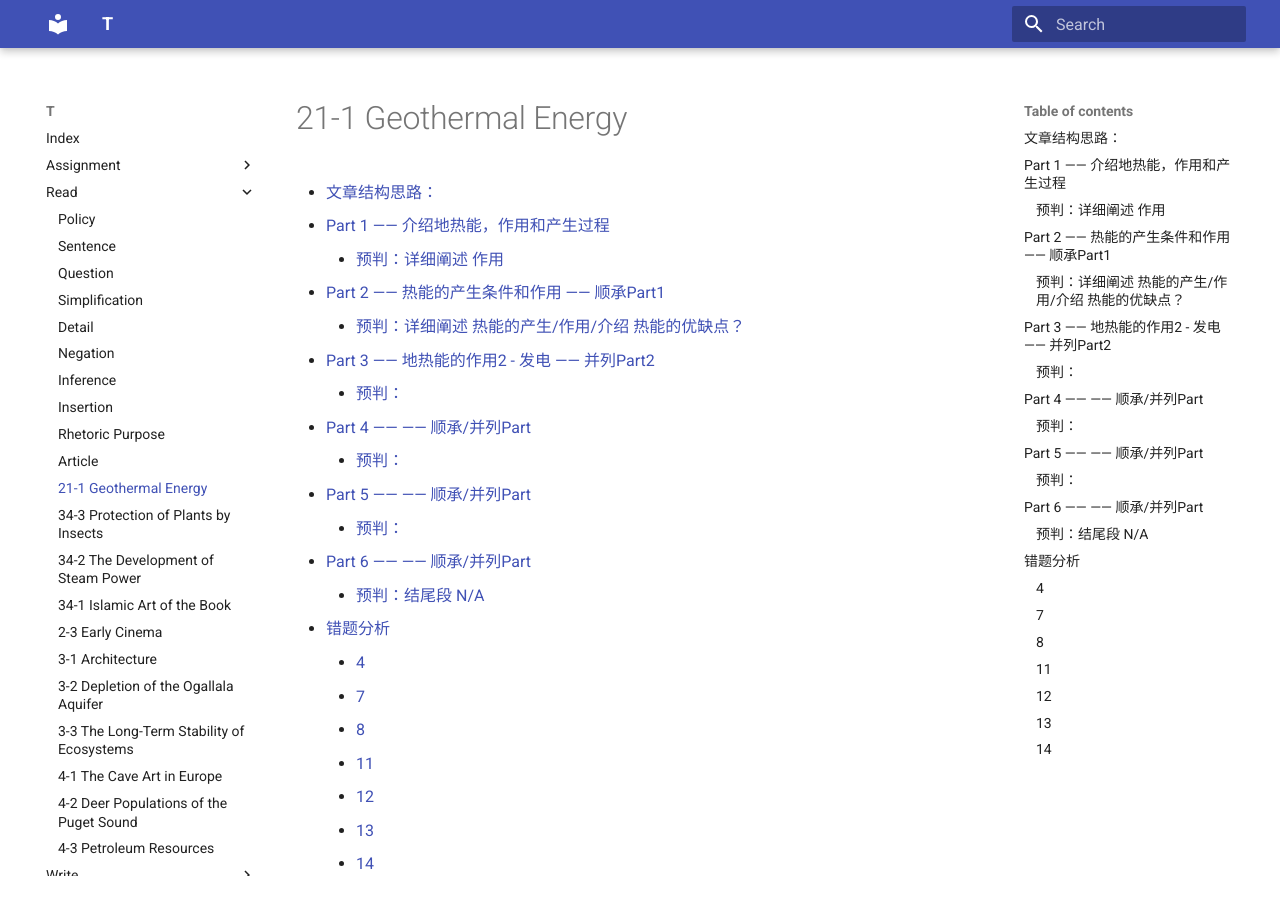
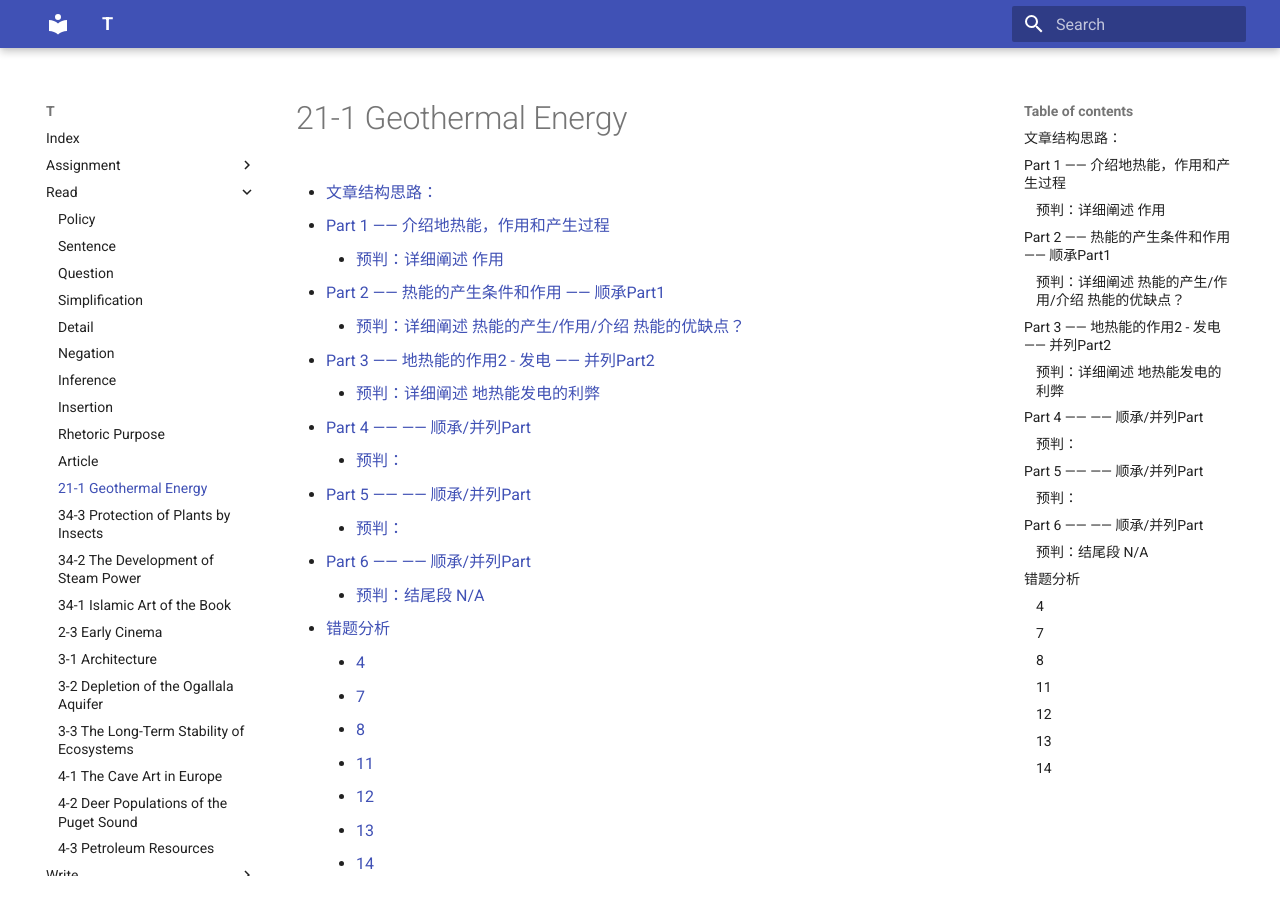
Before and after one commit to katyushaQ/t, an MkDocs documentation site: the page built from docs/read/21-1.md, in a window 1280 px wide and 900 px high. Built offline with MkDocs 1.6.1 and Material for MkDocs 9.7.7, drawn with Linux system fonts in a browser that asks for light colours; old or Windows-style settings are respelled for this version of MkDocs.

Commit message:
21-1.md 20190202 part3 预判

```diff
--- a/docs/read/21-1.md
+++ b/docs/read/21-1.md
@@ -107,7 +107,7 @@ The world's largest supply of natural steam occurs at The Geysers, 120 kilometer
     段落主旨：
 
 ## Part 3 —— 地热能的作用2 - 发电 —— 并列Part2
-#### 预判：
+#### 预判：详细阐述 地热能发电的利弊
 
 ??? info "sentence"
 
```
